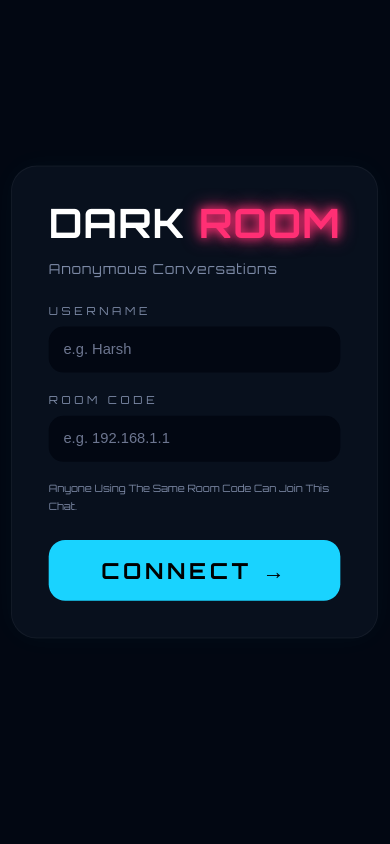
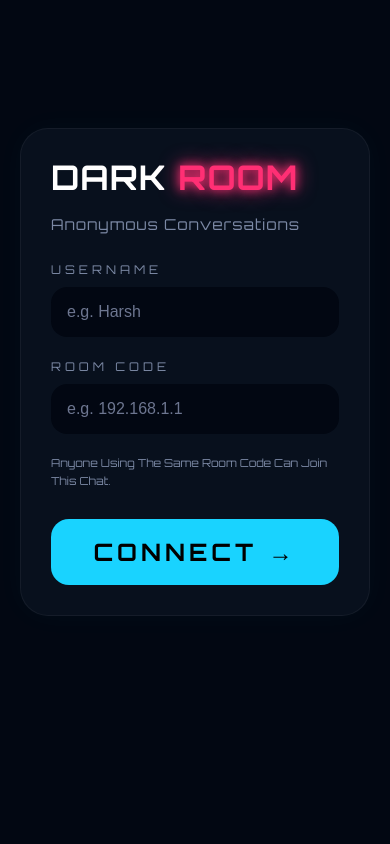
Before and after one commit to Harrxhu/anon-x, a Flask app: page / in a window 390 px wide. Run offline with Flask 3, Linux system fonts and the light colour scheme; some libraries are stand-ins or nearby versions.

Commit message:
fixed mobile keyboard and chat layout

```diff
--- a/static/style.css
+++ b/static/style.css
@@ -10,12 +10,9 @@ html,
 body{
     width:100%;
     height:100%;
+    background:#020712;
+    color:white;
     overflow:hidden;
-
-    background:#020712;
-
-    color:white;
-
     font-family:Arial, Helvetica, sans-serif;
 }
 
@@ -23,7 +20,7 @@ body{
 
 .connect-page{
     width:100%;
-    height:100dvh;
+    height:100vh;
 
     display:flex;
     justify-content:center;
@@ -31,13 +28,14 @@ body{
 
     background:#020712;
 
-    overflow:hidden;
+    padding:20px;
 }
 
 /* CARD */
 
 .connect-card{
     width:420px;
+    max-width:100%;
 
     background:#08101d;
 
@@ -45,12 +43,12 @@ body{
 
     border-radius:28px;
 
-    padding:40px;
+    padding:38px;
 
     box-shadow:
     0 0 30px rgba(0,255,255,.03);
 
-    transform:translateY(-20px) scale(.92);
+    transform:translateY(-35px);
 }
 
 /* LOGO */
@@ -60,7 +58,7 @@ body{
 
     font-size:44px;
 
-    line-height:1;
+    line-height:1.1;
 
     margin-bottom:18px;
 
@@ -185,7 +183,7 @@ label{
     display:none;
 
     width:100%;
-    height:100dvh;
+    height:100vh;
 
     background:#020712;
 
@@ -273,17 +271,25 @@ label{
 /* MESSAGE AREA */
 
 #messages{
+    position:fixed;
+
+    top:110px;
+
+    left:0;
+
     width:100%;
 
-    height:calc(100dvh - 150px);
+    bottom:90px;
 
     overflow-y:auto;
 
-    padding:20px 15px 120px;
+    padding:0 15px 20px;
 
     display:flex;
 
     flex-direction:column;
+
+    gap:14px;
 
     scroll-behavior:smooth;
 
@@ -296,8 +302,6 @@ label{
     max-width:260px;
 
     padding:12px 16px;
-
-    margin-bottom:14px;
 
     border-radius:18px;
 
@@ -417,65 +421,29 @@ label{
 
 /* MOBILE */
 
-/* MOBILE KEYBOARD FIX */
-
-html,
-body{
-    position:fixed;
-
-    width:100%;
-
-    height:100%;
-
-    overflow:hidden;
-}
-
-.chat-page{
-    position:fixed;
-
-    inset:0;
-
-    overflow:hidden;
-}
-
-#messages{
-    position:absolute;
-
-    top:70px;
-
-    bottom:90px;
-
-    left:0;
-
-    right:0;
-
-    overflow-y:auto;
-
-    -webkit-overflow-scrolling:touch;
-}
-
-.chat-input{
-    position:absolute;
-
-    bottom:0;
-
-    left:0;
-
-    right:0;
-
-    z-index:999;
-}
-
-/* KEYBOARD OPEN FIX */
-
 @media screen and (max-width:768px){
 
-    body.keyboard-open .topbar{
-        display:flex !important;
+    .connect-card{
+        width:100%;
+        padding:30px;
+        transform:translateY(-50px);
     }
 
-    body.keyboard-open #messages{
-        top:70px !important;
+    .logo{
+        font-size:34px;
     }
 
+    .chat-input{
+        padding:10px;
+    }
+
+    .chat-input button{
+        width:105px;
+        font-size:18px;
+    }
+
+    #messages{
+        top:105px;
+        bottom:85px;
+    }
 }
```
